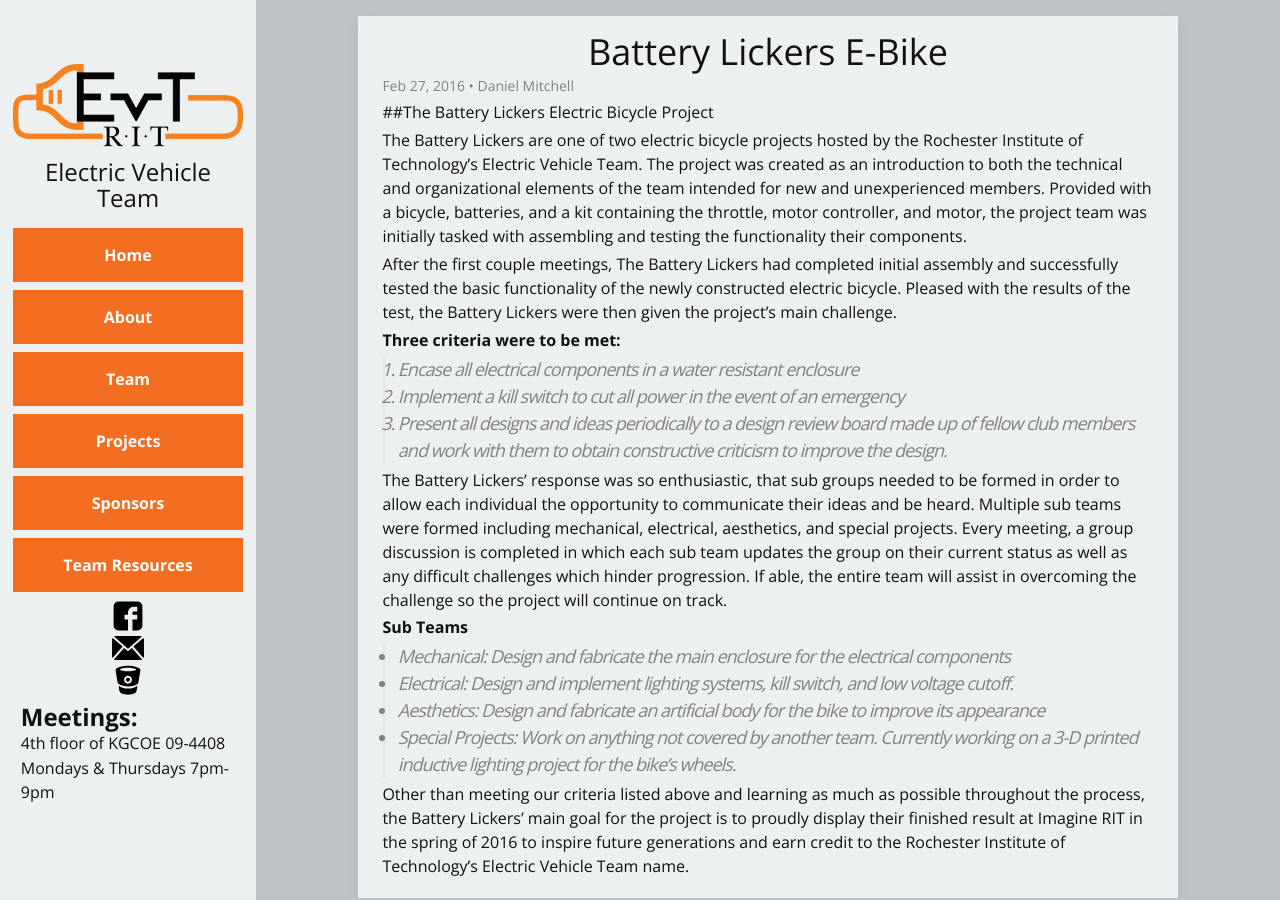
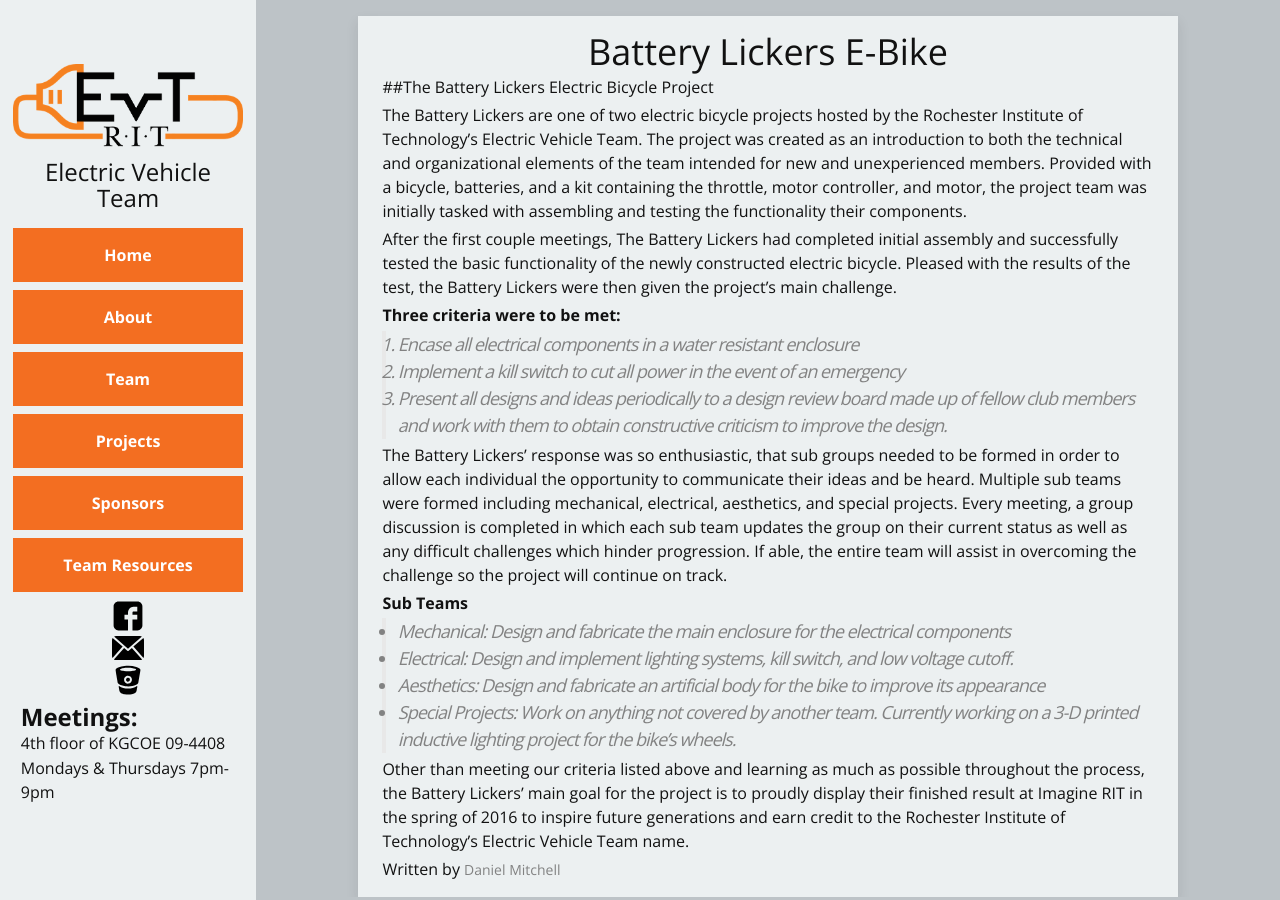
Before and after one commit to RIT-EVT/RIT-EVT.github.io, a Jekyll site: the page built from _projects/battery_lickers.markdown, in a window 1280 px wide. Built offline with Jekyll 4.4.1, drawn with Linux system fonts in a browser that asks for light colours.

Commit message:
Fix projects page

```diff
--- /dev/null
+++ b/_layouts/project.html
@@ -0,0 +1,18 @@
+---
+layout: default
+---
+<div class="post">
+
+  <header class="post-header">
+    <h1 class="post-title">{{ page.title }}</h1>
+  </header>
+
+  <article class="post-content">
+    {{ content }}
+  </article>
+
+  <footer>
+    Written by <span class="post-meta">{{ page.author }}</span>
+  </footer>
+
+</div>
--- a/_projects/2016-2-29-LVCC.markdown
+++ b/_projects/LVCC.markdown
@@ -1,12 +1,11 @@
 ---
-layout: post
+layout: project
 title:  "Low Voltage Cutoff Circuit"
-date:   2016-2-27 9:03:00
 categories: website
 author: Daniel Mitchell
 ---
 
-##Low Voltage Cutoff
+## Low Voltage Cutoff
 
 The LVCC (low voltage cutoff circuit) is a project that began to fill the need of an added safety measure to the electric bicycles. Batteries can become unstable and dangerous at low voltages, so a way to measure and respond to that is highly recommended. The motor controller that came with the e-bike kits has a built in low voltage cutoff, but that is a measure across three different four-celled batteries connected in series. If one cell goes bad in one battery, it may not be visible when looking at all 12 cells at once.
 
--- a/_projects/2016-2-29-battery-lickers.markdown
+++ b/_projects/battery_lickers.markdown
@@ -1,7 +1,6 @@
 ---
-layout: post
+layout: project
 title:  "Battery Lickers E-Bike"
-date:   2016-2-27 10:03:00
 categories: website
 author: Daniel Mitchell
 ---
--- a/_projects/2016-2-29-nydeb.markdown
+++ b/_projects/nydeb.markdown
@@ -1,11 +1,10 @@
 ---
-layout: post
+layout: project
 title:  "Not Your Dad's E-Bike"
-date:   2016-2-27 12:03:00
 categories: website
 author: Blake Cymerys and Dan Shapiro
 ---
-[![alt text][header]][project link]
+![alt text][header]
 
 
 ### Team members:
```
Also changed, not shown: other parts of _projects/nydeb.markdown (+0 -1 lines), _projects/REV1.markdown (renamed from _projects/2016-2-29-REV1.markdown, +3 -5 lines), projects/index.html (+4 -4 lines).
